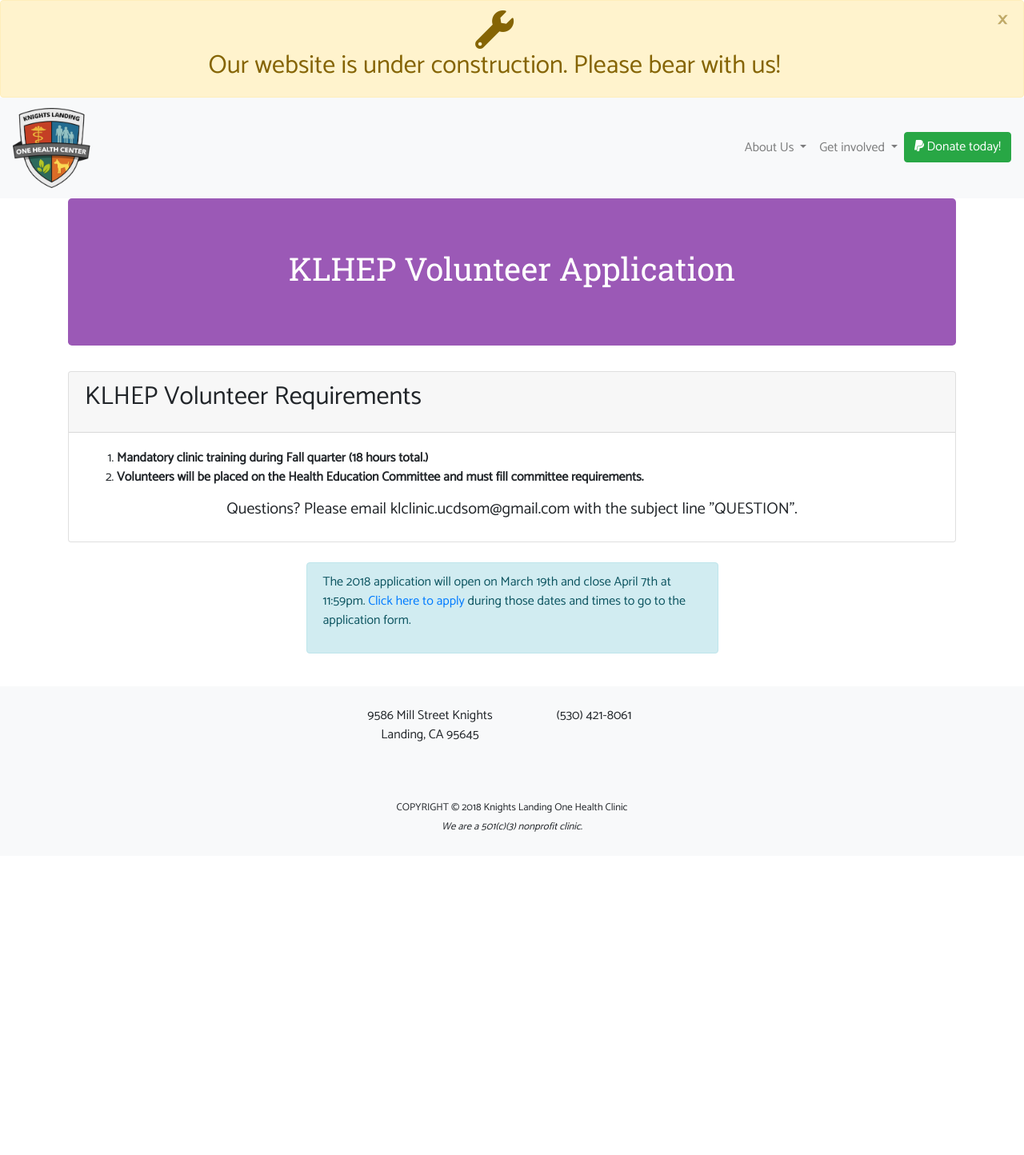
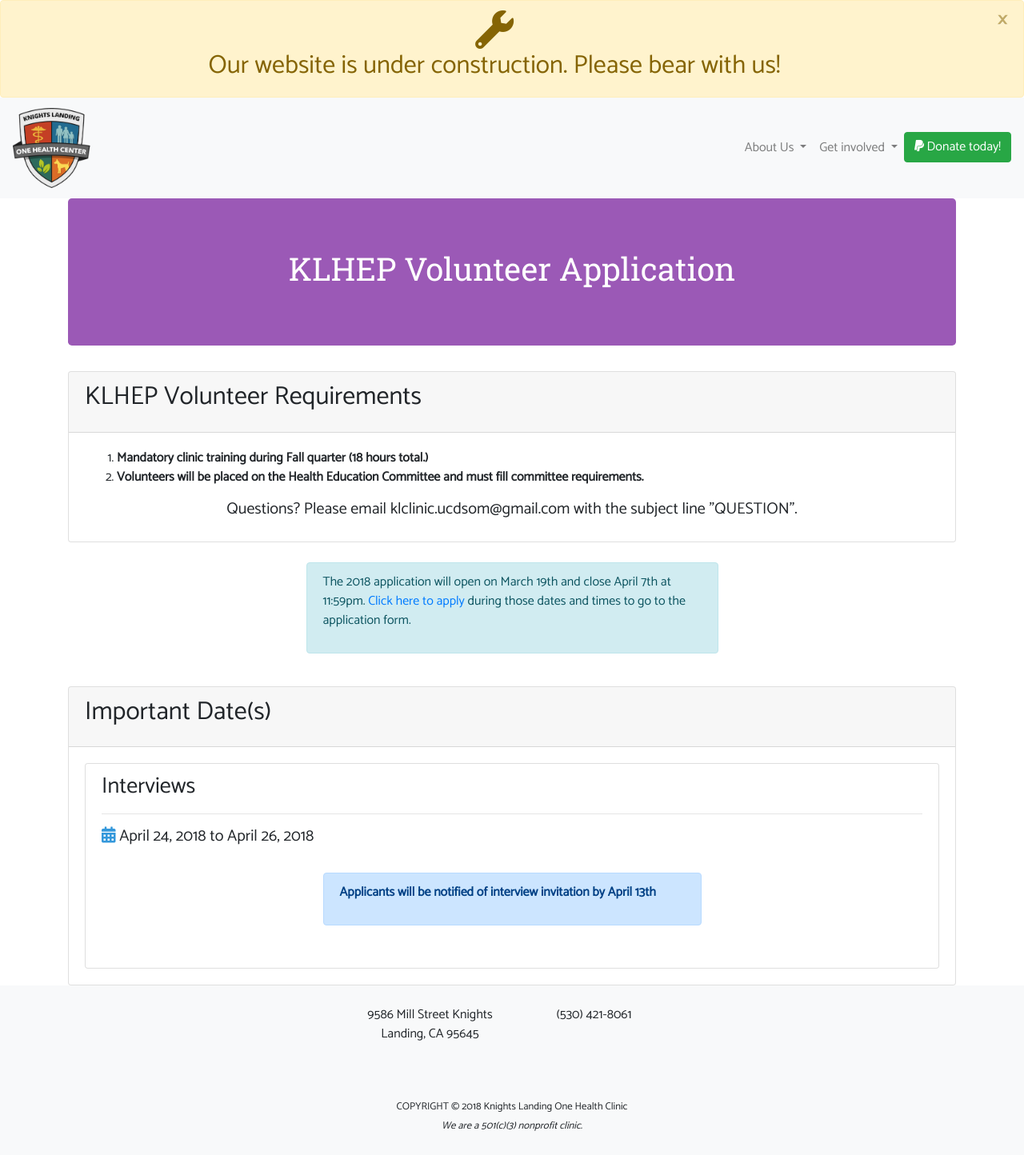
Before and after one commit to iwakoscott/knights-landing, a Jekyll site: the page built from get-involved/klhep-volunteer-application.markdown, in a window 1280 px wide. Shown: the whole page at 80% size. Built offline with Jekyll 4.4.1, drawn with Linux system fonts in a browser that asks for light colours; nearby versions of some CDN libraries; before the commit the page ends 1070 px from its top, so only the background shows below that.

Commit message:
Updated Klhep Volunteer Application

```diff
--- a/get-involved/klhep-volunteer-application.markdown
+++ b/get-involved/klhep-volunteer-application.markdown
@@ -12,6 +12,13 @@ volunteer:
   questions: |-
     Questions?
     Please email klclinic.ucdsom@gmail.com with the subject line "QUESTION".
+other events:
+- name: Interviews
+  time: N/A
+  location: N/A
+  tagline: N/A
+  dates: April 24, 2018 to April 26, 2018
+  description: "**Applicants will be notified of interview invitation by April 13th**"
 layout: volunteer
 ---
 
```
